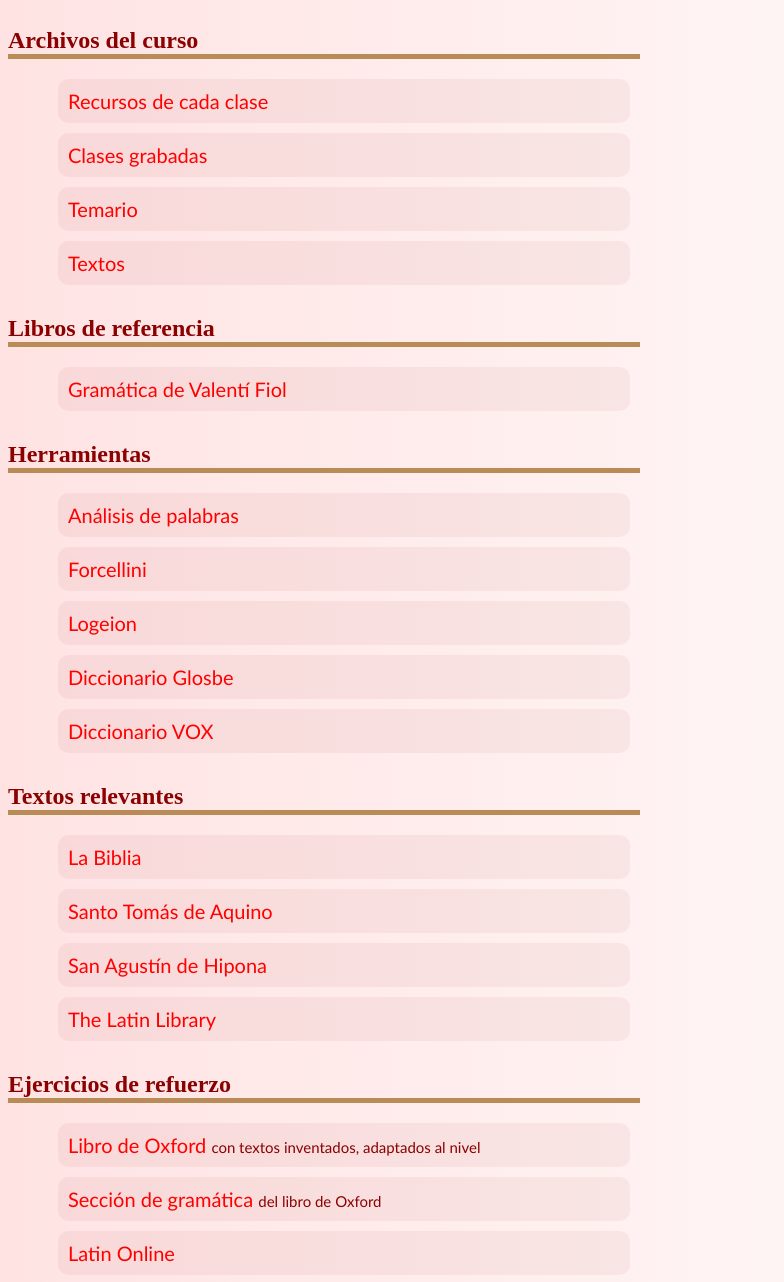
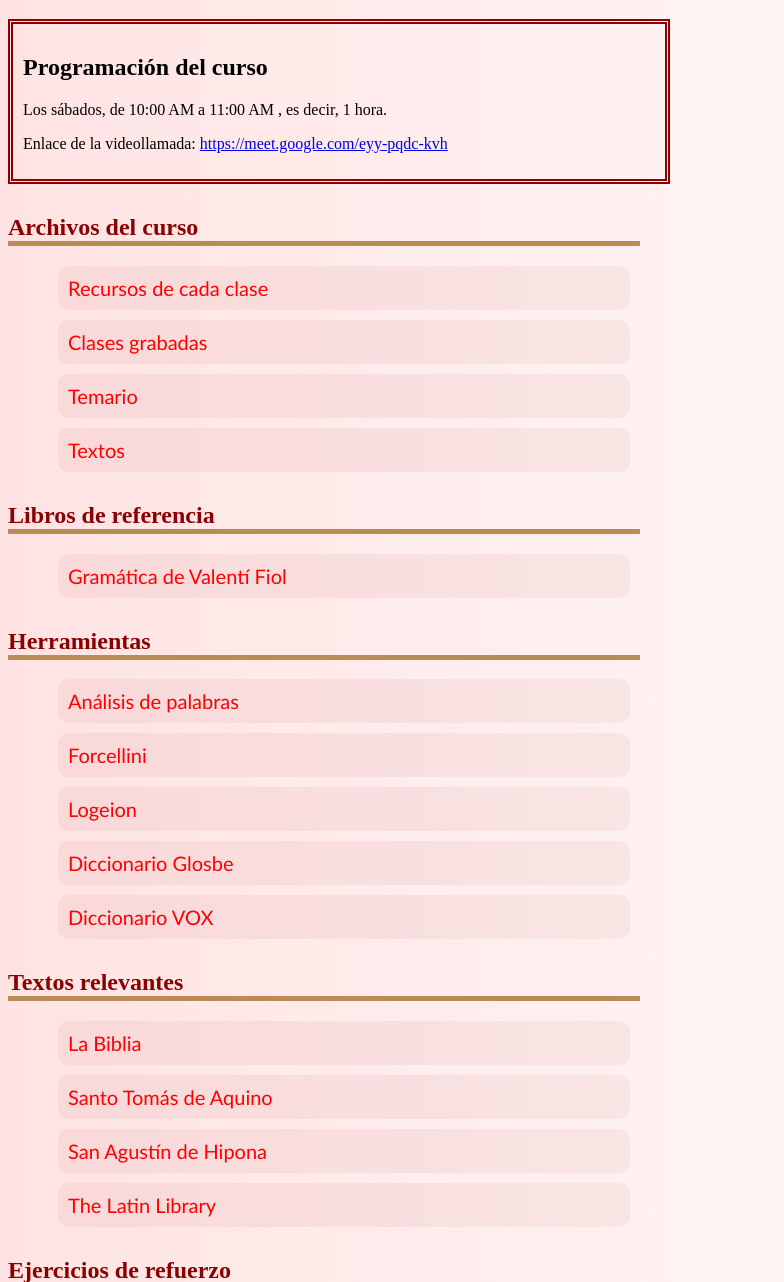
Before and after one commit to gabriel-1607/gabriel-1607.github.io, a plain HTML site: page index.html in a window 1280 px wide. Shown: the part 61-1343 px from the top of the page, without its empty margins (0-784 px from the left). Drawn offline with Linux system fonts and the light colour scheme.

Commit message:
Mejora de accesibilidad. Más información y mejora de estilo.

```diff
--- a/index.html
+++ b/index.html
@@ -10,55 +10,84 @@
 
 <body>
 
+  <header>
     <h1>Curso de gramática básica de latín</h1>
+  </header>
 
-  <section id="curso">
-    <h2>Archivos del curso</h2>
-    <ul>
-      <a href="https://drive.google.com/drive/folders/1EulE4tdR6dNd6gHd8lGFZgewJUol1V9q?usp=sharing" target="_blank"><li>Recursos de cada clase</li></a>
-      <a href="https://www.youtube.com/playlist?list=PL74S97UOIIAIWNo58zWSwv0_R4DhksGz3" target="_blank"><li>Clases grabadas</li></a>
-      <a href="https://drive.google.com/file/d/1SuiHOXDhnSyUA4zOxFHZv5i-u0mbPv_Q/view?usp=sharing" target="_blank"><li>Temario</li></a>
-      <a href="https://docs.google.com/document/d/1wNFZhRWlybecA-Je4Yse9i50k9yF4CEieANveiu21gU/edit?usp=sharing" target="_blank"><li>Textos</li></a>
-    </ul>
+  <main>
+
+    <section id="horario" class="informacion">
+      <h2>Programación del curso</h2>
+      <p>
+        Los sábados, de
+        <time datetime="10:00">10:00 AM</time>
+        a
+        <time datetime="11:00">11:00 AM</time>
+        , es decir,
+        <time datetime="PT1H">1 hora</time>.
+      </p>
+      <p>Enlace de la videollamada: <a href="https://meet.google.com/eyy-pqdc-kvh" target="_blank">https://meet.google.com/eyy-pqdc-kvh</a></p>
     </section>
 
-  <section id="referencias">
-    <h2>Libros de referencia</h2>
+    <section id="curso" class="enlaces">
+      <h2>Archivos del curso</h2>
+      <nav>
         <ul>
-      <a href="https://archive.org/details/fiol-eduardo-gramatica-de-la-lengua-latina-1999/mode/2up" target="_blank"><li>Gramática de Valentí Fiol</li></a>
+          <li><a href="https://drive.google.com/drive/folders/1EulE4tdR6dNd6gHd8lGFZgewJUol1V9q?usp=sharing" target="_blank">Recursos de cada clase</a></li>
+          <li><a href="https://www.youtube.com/playlist?list=PL74S97UOIIAIWNo58zWSwv0_R4DhksGz3" target="_blank">Clases grabadas</a></li>
+          <li><a href="https://drive.google.com/file/d/1SuiHOXDhnSyUA4zOxFHZv5i-u0mbPv_Q/view?usp=sharing" target="_blank">Temario</a></li>
+          <li><a href="https://docs.google.com/document/d/1wNFZhRWlybecA-Je4Yse9i50k9yF4CEieANveiu21gU/edit?usp=sharing" target="_blank">Textos</a></li>
         </ul>
+      </nav>
     </section>
 
-  <section id="herramientas">
-    <h2>Herramientas</h2>
+    <section id="referencias" class="enlaces">
+      <h2>Libros de referencia</h2>
+      <nav>
         <ul>
-      <a href="https://www.perseus.tufts.edu/hopper/morph?la=la" target="_blank"><li>Análisis de palabras</li></a>
-      <a href="http://linguax.com/lexica/forc2.php" target="_blank"><li>Forcellini</li></a>
-      <a href="https://logeion.uchicago.edu/index.html" target="_blank"><li>Logeion</li></a>
-      <a href="https://es.glosbe.com/la/es" target="_blank"><li>Diccionario Glosbe</li></a>
-      <a href="https://archive.org/details/diccionario-latin-espanol-vox" target="_blank"><li>Diccionario VOX</li></a>
+          <li><a href="https://archive.org/details/fiol-eduardo-gramatica-de-la-lengua-latina-1999/mode/2up" target="_blank">Gramática de Valentí Fiol</a></li>
         </ul>
+      </nav>
     </section>
 
-  <section id="textos">
-    <h2>Textos relevantes</h2>
+    <section id="herramientas" class="enlaces">
+      <h2>Herramientas</h2>
+      <nav>
         <ul>
-      <a href="https://www.vatican.va/archive/bible/nova_vulgata/documents/nova-vulgata_novum-testamentum_lt.html" target="_blank"><li>La Biblia</li></a>
-      <a href="https://www.corpusthomisticum.org/iopera.html" target="_blank"><li>Santo Tomás de Aquino</li></a>
-      <a href="https://www.augustinus.it/latino/index.htm" target="_blank"><li>San Agustín de Hipona</li></a>
-      <a href="https://www.thelatinlibrary.com/" target="_blank"><li>The Latin Library</li></a>
+          <li><a href="https://www.perseus.tufts.edu/hopper/morph?la=la" target="_blank">Análisis de palabras</a></li>
+          <li><a href="http://linguax.com/lexica/forc2.php" target="_blank">Forcellini</a></li>
+          <li><a href="https://logeion.uchicago.edu/index.html" target="_blank">Logeion</a></li>
+          <li><a href="https://es.glosbe.com/la/es" target="_blank">Diccionario Glosbe</a></li>
+          <li><a href="https://archive.org/details/diccionario-latin-espanol-vox" target="_blank">Diccionario VOX</a></li>
         </ul>
+      </nav>
     </section>
 
-  <section id="ejercicios">
+    <section id="textos" class="enlaces">
+      <h2>Textos relevantes</h2>
+      <nav>
+        <ul>
+          <li><a href="https://www.vatican.va/archive/bible/nova_vulgata/documents/nova-vulgata_novum-testamentum_lt.html" target="_blank">La Biblia</a></li>
+          <li><a href="https://www.corpusthomisticum.org/iopera.html" target="_blank">Santo Tomás de Aquino</a></li>
+          <li><a href="https://www.augustinus.it/latino/index.htm" target="_blank">San Agustín de Hipona</a></li>
+          <li><a href="https://www.thelatinlibrary.com/" target="_blank">The Latin Library</a></li>
+        </ul>
+      </nav>
+    </section>
+
+    <section id="ejercicios" class="enlaces">
       <h2>Ejercicios de refuerzo</h2>
+      <nav>
         <ul>
-      <a href="https://archive.org/details/oxfordlatincoursesecondeditionpart1/mode/2up" target="_blank"><li>Libro de Oxford <span>con textos inventados, adaptados al nivel</span></li></a>
-      <a href="https://drive.google.com/file/d/1Bugf-cbsnpMRMcfU7HnDNglSSeJ5O1IV/view?usp=sharing" target="_blank"><li>Sección de gramática <span>del libro de Oxford</span></li></a>
-      <a href="https://latinonline.es/gramatica-latina/" target="_blank"><li>Latin Online</li></a>
-      <a href="https://auladeclasicas.blogspot.com/2018/03/ejercicios-de-latin.html" target="_blank"><li>Aula de Clásicas</li></a>
+          <li><a href="https://archive.org/details/oxfordlatincoursesecondeditionpart1/mode/2up" target="_blank">Libro de Oxford con textos inventados, adaptados al nivel</a></li>
+          <li><a href="https://drive.google.com/file/d/1Bugf-cbsnpMRMcfU7HnDNglSSeJ5O1IV/view?usp=sharing" target="_blank">Sección de gramática del libro de Oxford</a></li>
+          <li><a href="https://latinonline.es/gramatica-latina/" target="_blank">Latin Online</a></li>
+          <li><a href="https://auladeclasicas.blogspot.com/2018/03/ejercicios-de-latin.html" target="_blank">Aula de Clásicas</a></li>
         </ul>
+      </nav>
     </section>
+
+  </main>
 
 </body>
 
--- a/static/estilo.css
+++ b/static/estilo.css
@@ -28,41 +28,47 @@ section {
     }
 }
 
-section {
+section.informacion {
+    padding: 10px;
+    border: 5px double darkred;
+}
+
+section.enlaces {
     margin-top: 30px;
 }
 
-section > h2 {
+section.enlaces > h2 {
     border-bottom: 5px solid rgb(185, 139, 87);
     color:darkred;
 }
 
-section > ul {
+section.enlaces ul {
     padding-inline-start: 0px;
 }
 
 @media (min-width:768px) {
-    section > ul {
+    section.enlaces ul {
         padding-inline-start: revert;
     }
 }
 
-section > ul li {
+section.enlaces ul li {
     margin: 10px;
-    padding: 10px;
     border-radius: 10px;
     background-color: rgba(139, 0, 0, 0.052);
     list-style: none;
 }
 
-section > ul > a {
+section.enlaces ul a {
+    display: block;
+    padding: 10px;
     color: rgb(255, 0, 0);
     font-family: Calibri, sans-serif;
     text-decoration: none;
     font-size: 20px;
 }
 
-section > ul > a span {
+section.enlaces ul a > span {
     color: darkred;
     font-size: 15px;
 }
```
Lines whose indentation alone changed are shown as unchanged.
